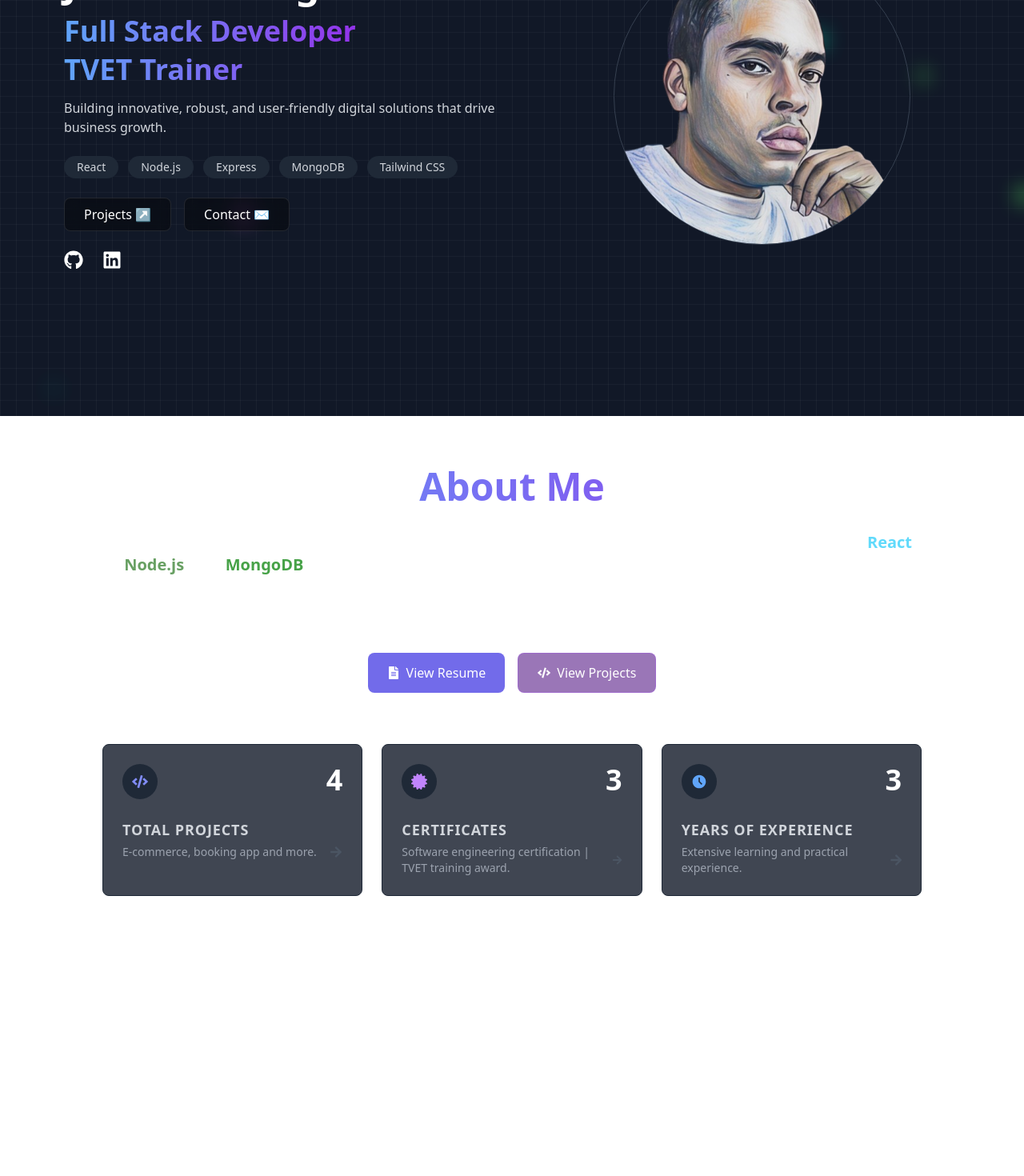
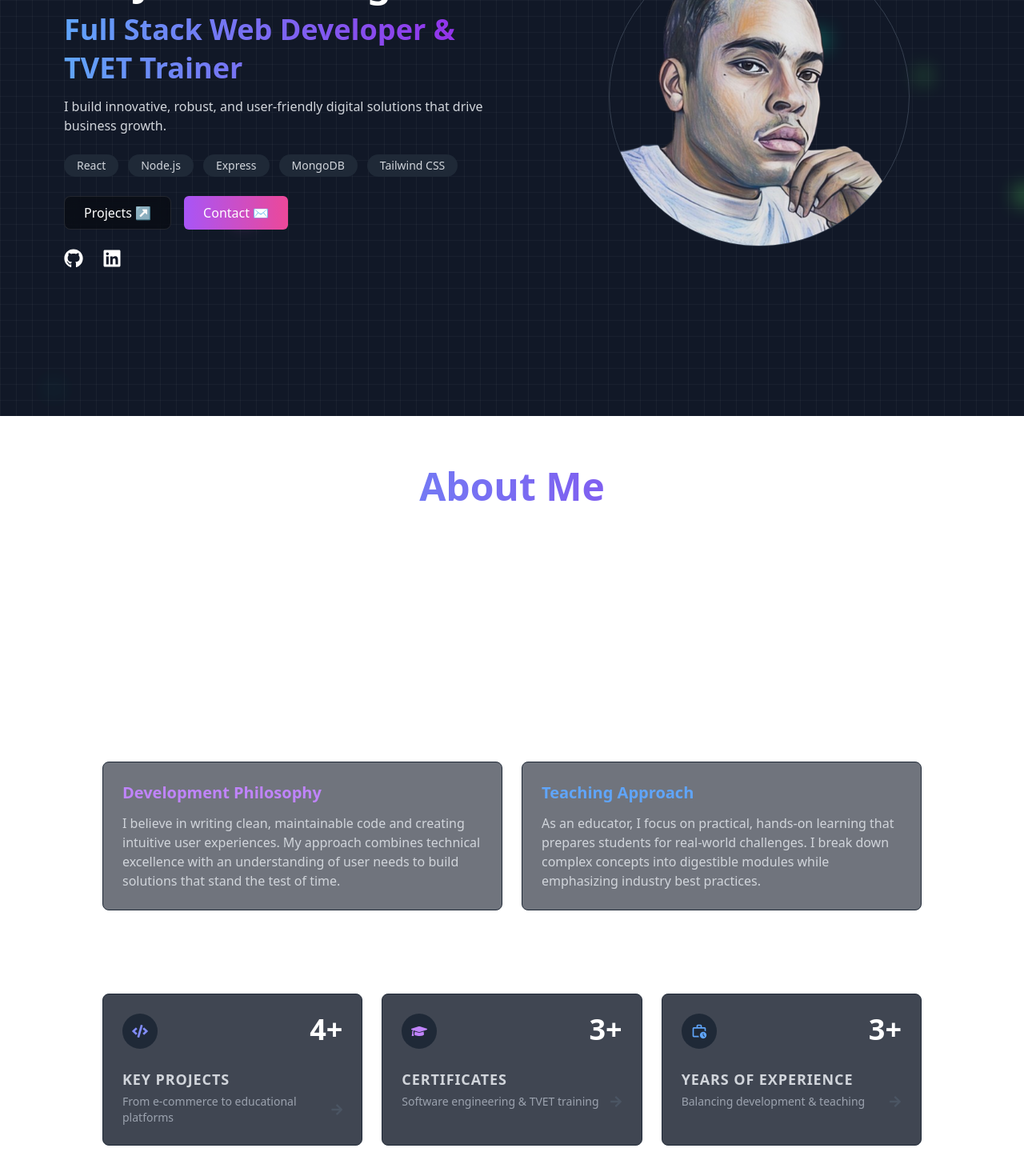
Before and after one commit to jimmindungu3/portfolio, a React (Vite) app: page / in a window 1280 px wide. Shown: the part 280-1750 px from the top of the page at 80% size. Built offline with nearby package versions, Linux system fonts and the light colour scheme.

Commit message:
Redesign About and Hero

```diff
--- a/src/components/About.jsx
+++ b/src/components/About.jsx
@@ -2,20 +2,22 @@ import React, { useEffect } from "react";
 import {
   FaCode,
   FaCertificate,
-  FaGlobeAmericas,
+  FaGraduationCap,
   FaArrowRight,
   FaFileAlt,
 } from "react-icons/fa";
 import { BiSolidTimeFive } from "react-icons/bi";
+import { MdOutlineWorkHistory } from "react-icons/md";
 import AOS from "aos";
-import "aos/dist/aos.css"; // import AOS CSS
+import "aos/dist/aos.css";
 
 const About = () => {
   useEffect(() => {
+    // Initialize AOS animation library
     AOS.init({
-      duration: 1000, // animation duration
-      easing: "ease-in-out", // easing function
-      once: true, // run the animation only once
+      duration: 1000,
+      easing: "ease-in-out",
+      once: true,
     });
   }, []);
 
@@ -30,29 +32,149 @@ const About = () => {
           About Me
         </h2>
 
-        {/* Bio text */}
+        {/* Professional Journey */}
         <div
           className="text-center mb-10"
           data-aos="fade-up"
           data-aos-delay="200"
         >
+          <p className="text-lg md:text-xl mb-6">
+            My journey in tech began with a passion for solving problems through
+            code. With 3+ years of hands-on experience, I've evolved from
+            building simple websites to developing complex full-stack
+            applications that deliver real-world value.
+          </p>
+
           <p className="text-lg md:text-xl">
-            Hello, I'm <span className="font-semibold">James Ndung'u</span> — a
-            passionate full-stack developer based in Nairobi, Kenya. I
-            specialize in{" "}
-            <span className="text-[#61DAFB] font-semibold">React</span>,
-            <span className="text-[#68A063] font-semibold"> Node.js</span>, and{" "}
-            <span className="text-[#47A248] font-semibold">MongoDB</span>. I'm
-            constantly improving my skills in building web applications.
-            Currently, I am working as a TVET trainer and on several personal
-            projects in e-commerce and education spaces. My goal is to continue
-            pushing boundaries in tech.
+            As a TVET trainer, I'm committed to empowering the next generation
+            of developers by sharing my knowledge and experience. I believe in
+            the power of education to transform lives and communities, which is
+            why I balance my development work with teaching.
           </p>
+        </div>
+
+        {/* Skills Section */}
+        <div className="mb-12">
+          <h3
+            className="text-2xl font-bold mb-6 text-center"
+            data-aos="fade-up"
+          >
+            My Approach
+          </h3>
+
+          <div
+            className="grid grid-cols-1 md:grid-cols-2 gap-6"
+            data-aos="fade-up"
+            data-aos-delay="300"
+          >
+            {/* Development Philosophy */}
+            <div className="bg-gray-900/60 backdrop-blur p-6 rounded-lg border border-gray-800">
+              <h4 className="text-xl font-semibold mb-3 text-purple-400">
+                Development Philosophy
+              </h4>
+              <p className="text-gray-300">
+                I believe in writing clean, maintainable code and creating
+                intuitive user experiences. My approach combines technical
+                excellence with an understanding of user needs to build
+                solutions that stand the test of time.
+              </p>
+            </div>
+
+            {/* Teaching Approach */}
+            <div className="bg-gray-900/60 backdrop-blur p-6 rounded-lg border border-gray-800">
+              <h4 className="text-xl font-semibold mb-3 text-blue-400">
+                Teaching Approach
+              </h4>
+              <p className="text-gray-300">
+                As an educator, I focus on practical, hands-on learning that
+                prepares students for real-world challenges. I break down
+                complex concepts into digestible modules while emphasizing
+                industry best practices.
+              </p>
+            </div>
+          </div>
+        </div>
+
+        {/* Stats and achievements */}
+        <h3 className="text-2xl font-bold mb-6 text-center" data-aos="fade-up">
+          Career Highlights
+        </h3>
+
+        <div
+          className="grid grid-cols-1 md:grid-cols-3 gap-6"
+          data-aos="fade-up"
+          data-aos-delay="600"
+        >
+          {/* Projects card */}
+          <div
+            className="bg-gray-900/80 backdrop-blur rounded-lg p-6 border border-gray-800 hover:border-indigo-900/50 transition group"
+            data-aos="fade-up"
+          >
+            <div className="flex justify-between items-start mb-6">
+              <div className="bg-gray-800 p-3 rounded-full">
+                <FaCode className="text-indigo-400 text-xl" />
+              </div>
+              <span className="text-4xl font-bold text-white">4+</span>
+            </div>
+            <h3 className="text-lg font-semibold uppercase tracking-wider text-gray-300 mb-1">
+              Key Projects
+            </h3>
+            <div className="flex items-center justify-between">
+              <p className="text-sm text-gray-400">
+                From e-commerce to educational platforms
+              </p>
+              <FaArrowRight className="text-gray-600 group-hover:text-indigo-400 transition" />
+            </div>
+          </div>
+
+          {/* Education card */}
+          <div
+            className="bg-gray-900/80 backdrop-blur rounded-lg p-6 border border-gray-800 hover:border-indigo-900/50 transition group"
+            data-aos="fade-up"
+          >
+            <div className="flex justify-between items-start mb-6">
+              <div className="bg-gray-800 p-3 rounded-full">
+                <FaGraduationCap className="text-purple-400 text-xl" />
+              </div>
+              <span className="text-4xl font-bold text-white">3+</span>
+            </div>
+            <h3 className="text-lg font-semibold uppercase tracking-wider text-gray-300 mb-1">
+              Certificates
+            </h3>
+            <div className="flex items-center justify-between">
+              <p className="text-sm text-gray-400">
+                Software engineering & TVET training
+              </p>
+              <FaArrowRight className="text-gray-600 group-hover:text-purple-400 transition" />
+            </div>
+          </div>
+
+          {/* Work Experience card */}
+          <div
+            className="bg-gray-900/80 backdrop-blur rounded-lg p-6 border border-gray-800 hover:border-indigo-900/50 transition group"
+            data-aos="fade-up"
+          >
+            <div className="flex justify-between items-start mb-6">
+              <div className="bg-gray-800 p-3 rounded-full">
+                <MdOutlineWorkHistory className="text-blue-400 text-xl" />
+              </div>
+              <span className="text-4xl font-bold text-white">3+</span>
+            </div>
+            <h3 className="text-lg font-semibold uppercase tracking-wider text-gray-300 mb-1">
+              Years of experience
+            </h3>
+            <div className="flex items-center justify-between">
+              <p className="text-sm text-gray-400">
+                Balancing development & teaching
+              </p>
+              <FaArrowRight className="text-gray-600 group-hover:text-blue-400 transition" />
+            </div>
+          </div>
         </div>
 
         {/* Action buttons */}
         <div
-          className="flex flex-wrap justify-center gap-4 mb-16"
+          className="flex flex-wrap justify-center gap-4 mt-12"
           data-aos="fade-up"
           data-aos-delay="400"
         >
@@ -76,79 +198,6 @@ const About = () => {
             <span>View Projects</span>
           </a>
         </div>
-
-        {/* Stats cards */}
-        <div
-          className="grid grid-cols-1 md:grid-cols-3 gap-6"
-          data-aos="fade-up"
-          data-aos-delay="600"
-        >
-          {/* Projects card */}
-          <div
-            className="bg-gray-900/80 backdrop-blur rounded-lg p-6 border border-gray-800 hover:border-indigo-900/50 transition group"
-            data-aos="fade-up"
-          >
-            <div className="flex justify-between items-start mb-6">
-              <div className="bg-gray-800 p-3 rounded-full">
-                <FaCode className="text-indigo-400 text-xl" />
-              </div>
-              <span className="text-4xl font-bold text-white">4</span>
-            </div>
-            <h3 className="text-lg font-semibold uppercase tracking-wider text-gray-300 mb-1">
-              Total Projects
-            </h3>
-            <div className="flex items-center justify-between">
-              <p className="text-sm text-gray-400">
-                E-commerce, booking app and more.
-              </p>
-              <FaArrowRight className="text-gray-600 group-hover:text-indigo-400 transition" />
-            </div>
-          </div>
-
-          {/* Certificates card */}
-          <div
-            className="bg-gray-900/80 backdrop-blur rounded-lg p-6 border border-gray-800 hover:border-indigo-900/50 transition group"
-            data-aos="fade-up"
-          >
-            <div className="flex justify-between items-start mb-6">
-              <div className="bg-gray-800 p-3 rounded-full">
-                <FaCertificate className="text-purple-400 text-xl" />
-              </div>
-              <span className="text-4xl font-bold text-white">3</span>
-            </div>
-            <h3 className="text-lg font-semibold uppercase tracking-wider text-gray-300 mb-1">
-              Certificates
-            </h3>
-            <div className="flex items-center justify-between">
-              <p className="text-sm text-gray-400">
-                Software engineering certification | TVET training award.
-              </p>
-              <FaArrowRight className="text-gray-600 group-hover:text-purple-400 transition" />
-            </div>
-          </div>
-
-          {/* Experience card */}
-          <div
-            className="bg-gray-900/80 backdrop-blur rounded-lg p-6 border border-gray-800 hover:border-indigo-900/50 transition group"
-            data-aos="fade-up"
-          >
-            <div className="flex justify-between items-start mb-6">
-              <div className="bg-gray-800 p-3 rounded-full">
-                <BiSolidTimeFive className="text-blue-400 text-xl" />
-              </div>
-              <span className="text-4xl font-bold text-white">3</span>
-            </div>
-            <h3 className="text-lg font-semibold uppercase tracking-wider text-gray-300 mb-1">
-              Years of Experience
-            </h3>
-            <div className="flex items-center justify-between">
-              <p className="text-sm text-gray-400">
-                Extensive learning and practical experience.
-              </p>
-              <FaArrowRight className="text-gray-600 group-hover:text-blue-400 transition" />
-            </div>
-          </div>
-        </div>
       </div>
     </section>
   );
--- a/src/components/Hero.jsx
+++ b/src/components/Hero.jsx
@@ -24,16 +24,16 @@ const Hero = () => {
           data-aos="fade-up"
         >
           {/* Let's Build Button */}
-          <button className="mb-4 px-4 py-2 rounded-full bg-gradient-to-r from-purple-500 to-pink-500 text-sm font-semibold">
-            🚀 Let's Build the Future
-          </button>
+          <p className="mb-4 text-2xl">
+          👋 🌍
+          </p>
 
           {/* Name */}
           <h1
             className="text-3xl md:text-5xl font-bold text-white leading-tight mb-4"
             data-aos="fade-left"
           >
-            James Ndung'u
+            I'm James Ndung'u
           </h1>
 
           {/* Image - Small Screens */}
@@ -54,7 +54,7 @@ const Hero = () => {
               className="text-2xl md:text-4xl font-bold bg-clip-text text-transparent bg-gradient-to-r from-blue-400 to-purple-600 mb-2"
               data-aos="fade-left"
             >
-              Full Stack Developer
+              Full Stack Web Developer &
             </h2>
             <h2
               className="text-2xl md:text-4xl font-bold bg-clip-text text-transparent bg-gradient-to-r from-blue-400 to-purple-600"
@@ -66,8 +66,8 @@ const Hero = () => {
 
           {/* Description */}
           <p className="text-gray-300 mb-6" data-aos="fade-left">
-            Building innovative, robust, and user-friendly digital solutions
-            that drive business growth.
+            I build innovative, robust, and user-friendly digital solutions that
+            drive business growth.
           </p>
 
           {/* Tech Stack */}
@@ -96,7 +96,7 @@ const Hero = () => {
             </a>
             <a
               href="#contact"
-              className="px-6 py-2 rounded-lg bg-black/40 backdrop-blur text-white border border-white/10 hover:bg-white/10 transition"
+              className="px-6 py-2 rounded-md bg-gradient-to-r from-purple-500 to-pink-500 text-sm md:text-base content-center text-white"
               data-aos="fade-up"
             >
               Contact ✉
```
